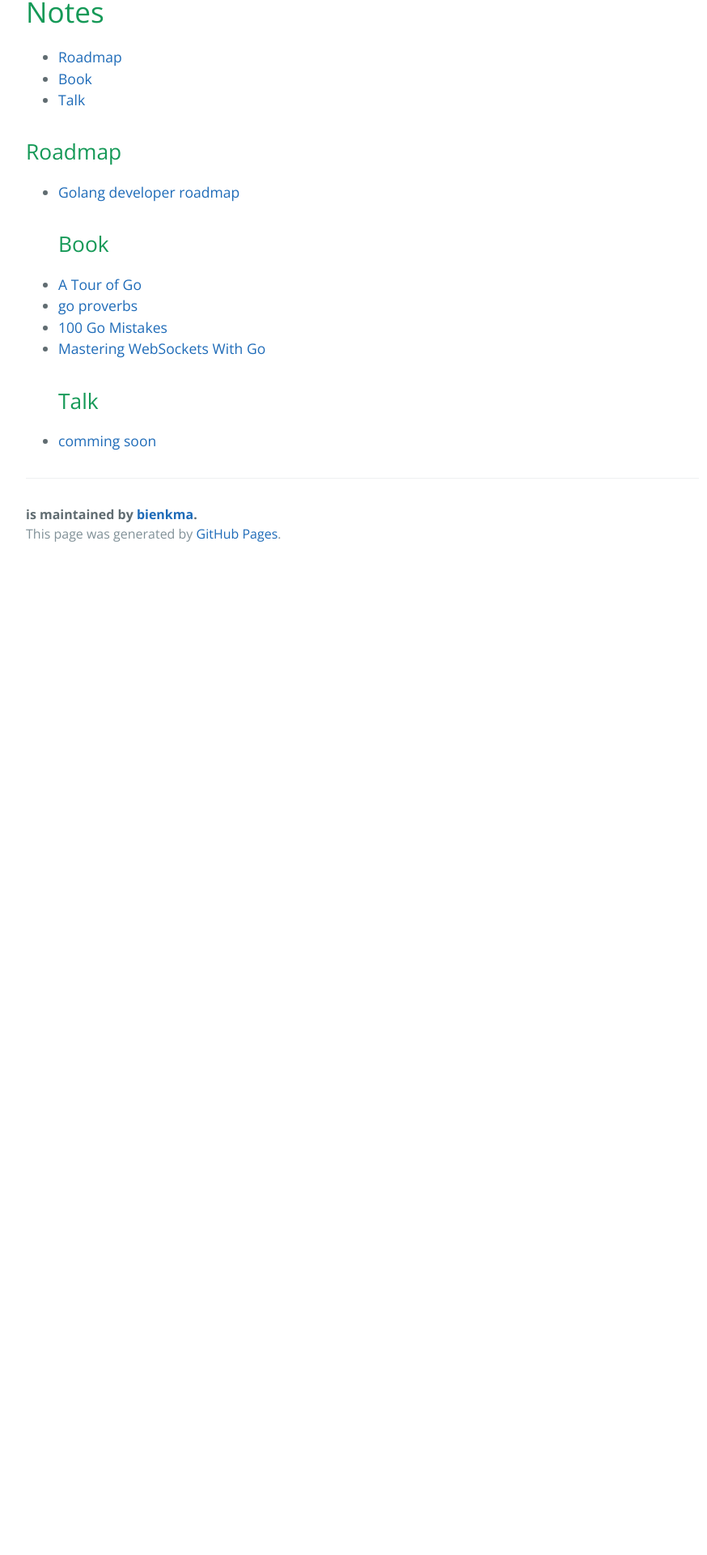
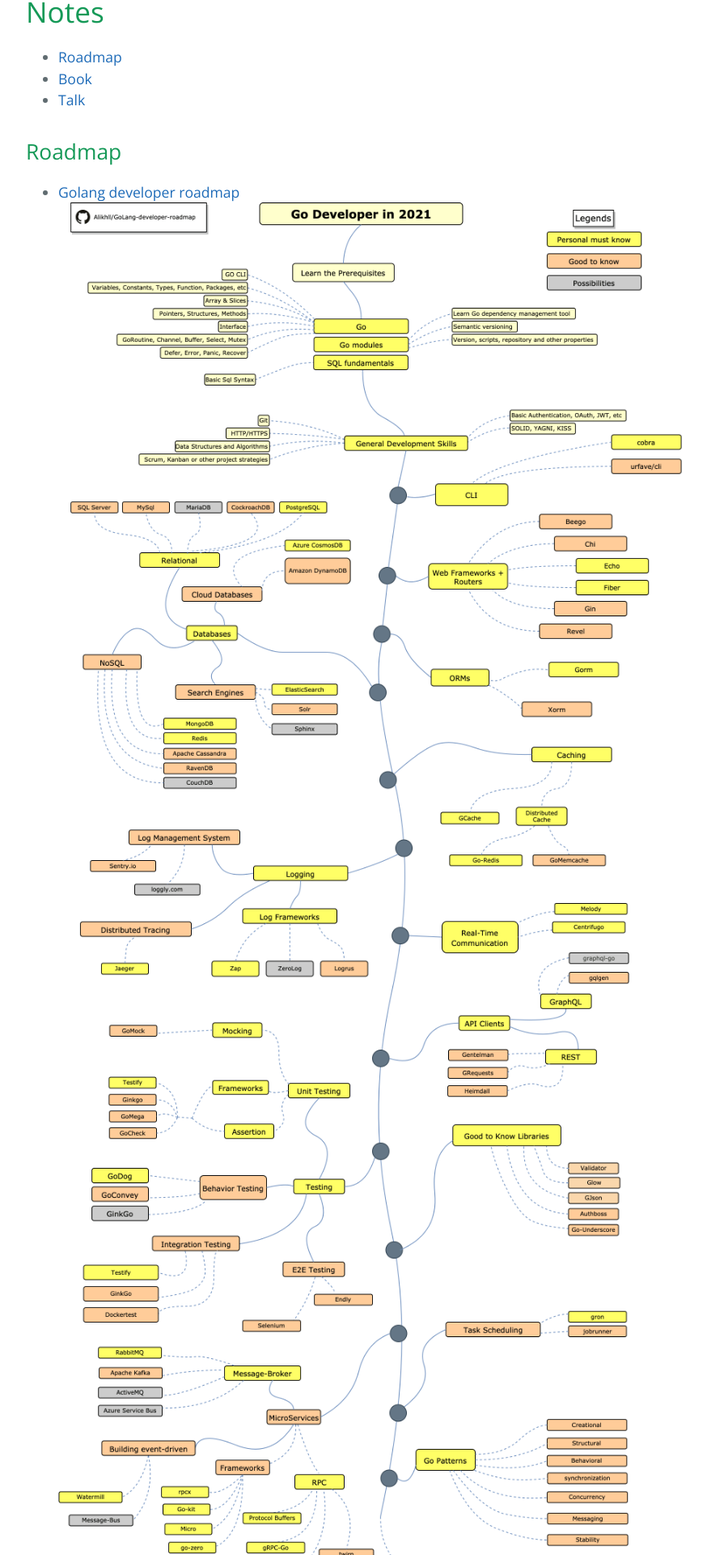
Before and after one commit to vn-gopher/vn-gopher.github.io, a Jekyll site: the page built from index.md, in a window 1280 px wide. Shown: the part 763-2683 px from the top of the page at 81% size, without its empty margins (192-1066 px from the left). Built offline with Jekyll 4.4.1, drawn with Linux system fonts in a browser that asks for light colours; before the commit the page ends 1466 px from its top, so only the background shows below that.

Commit message:
add roadmap

```diff
--- a/index.md
+++ b/index.md
@@ -23,6 +23,7 @@ spec:
 
 ## Roadmap
 * [Golang developer roadmap](https://github.com/Alikhll/golang-developer-roadmap)
+* ![images](./imgs/golang-developer-roadmap.png)
 ## Book
 * [A Tour of Go](https://go.dev/tour/welcome/1)
 * [go proverbs](https://go-proverbs.github.io/)
```
Also changed, not shown: img.png (added), imgs/golang-developer-roadmap.png (added).
